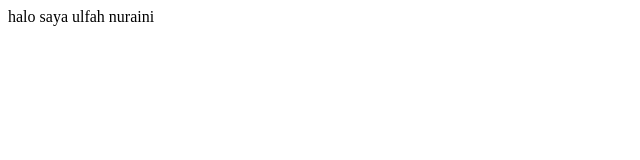
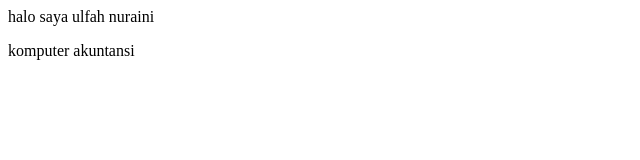
Before and after one commit to fahnuraini/fahnuraini.github.io, a plain HTML site: page index.html in a window 1280 px wide. Shown: the whole page, without its empty margins (0-640 px from the left). Drawn offline with Linux system fonts and the light colour scheme.

```diff
--- a/index.html
+++ b/index.html
@@ -5,5 +5,6 @@
   </head>
   <body>
     halo saya ulfah nuraini
+    <p> komputer akuntansi </p>
   </body>
 </html>
```
